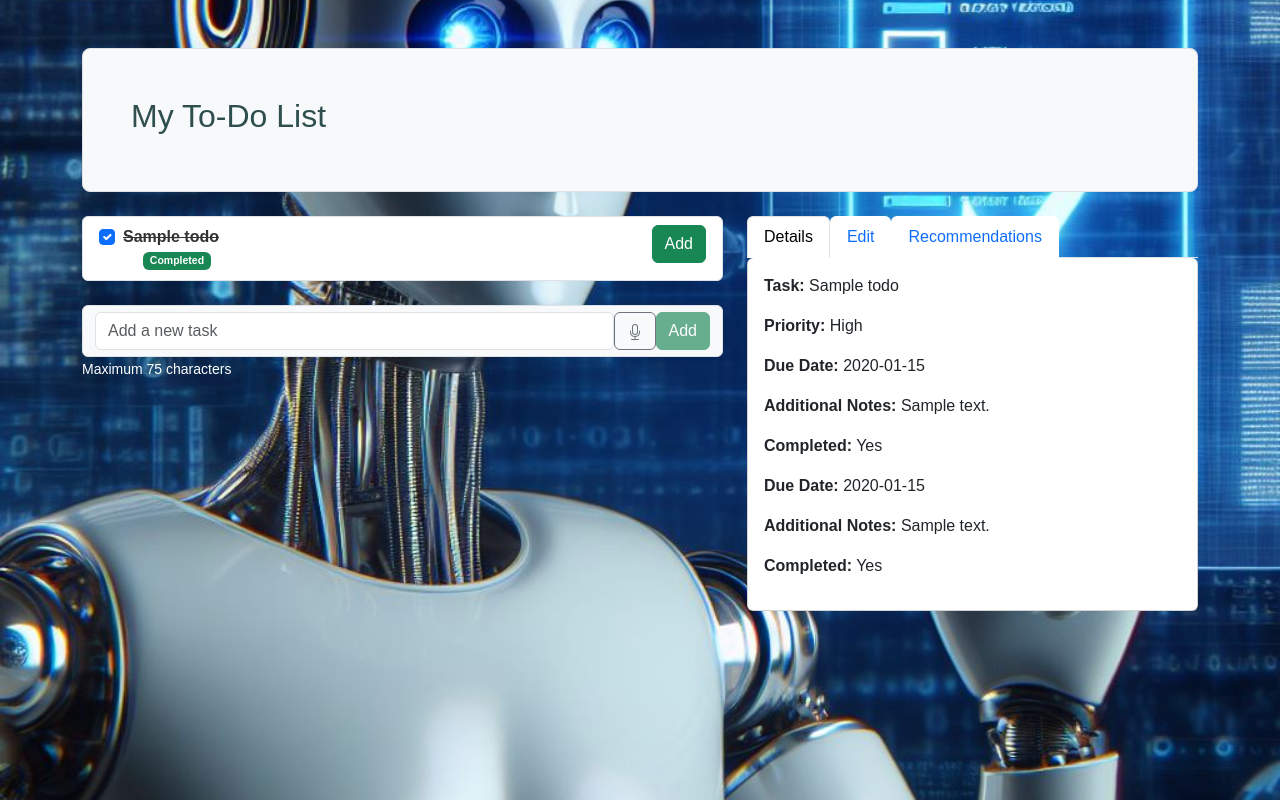
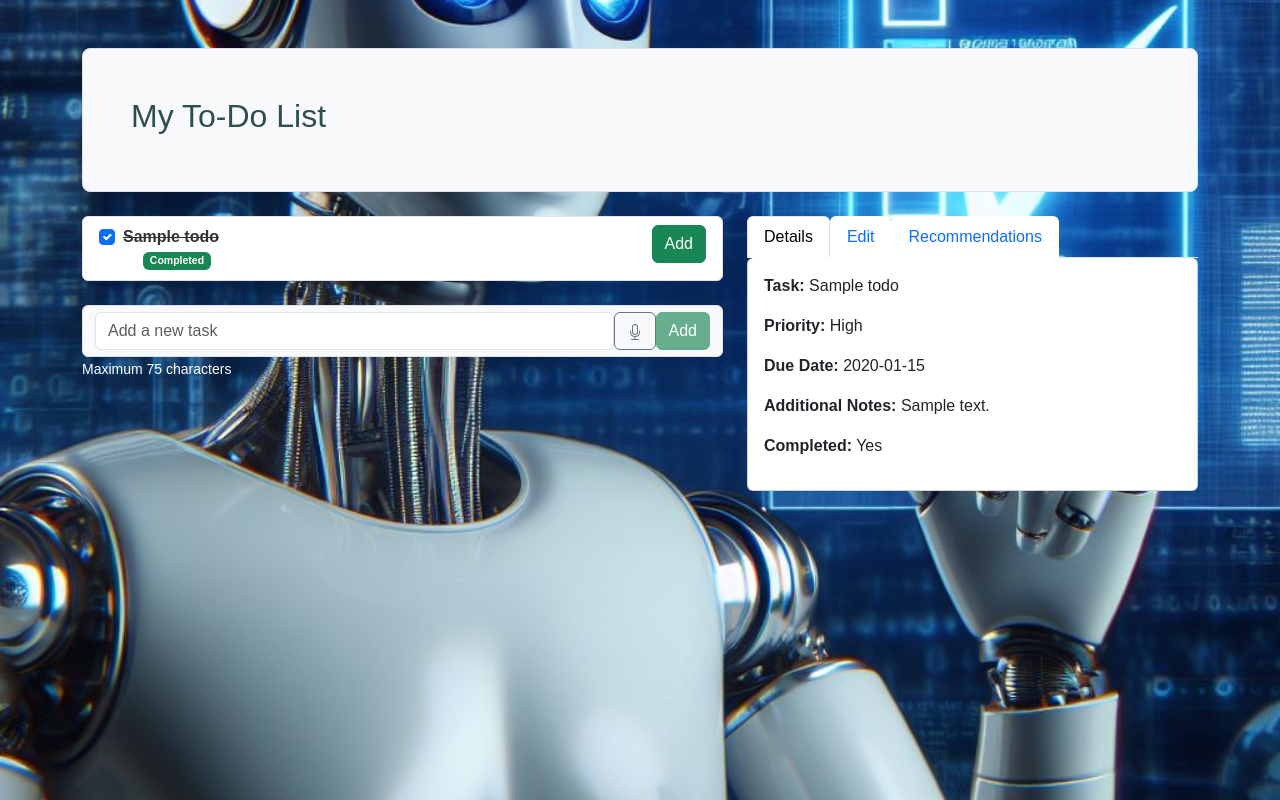
Before and after one commit to microsoft/EveryoneCanCode-US, a Flask app: page /details/1 in a window 1280 px wide. Run offline with Flask 3, Linux system fonts and the light colour scheme; tables that the repository leaves empty hold one stand-in row (values such as "Sample post").

Commit message:
propogating removing duplicate html across user stories

```diff
--- a/Track_1_ToDo_App/Sprint-07 - Advanced Styling Your Web App/src/app-s07-f01-us03/templates/index.html
+++ b/Track_1_ToDo_App/Sprint-07 - Advanced Styling Your Web App/src/app-s07-f01-us03/templates/index.html
@@ -105,9 +105,6 @@
                         <p><strong>Due Date:</strong> {{ g.todo.due_date }} </p>
                         <p><strong>Additional Notes:</strong> {{ g.todo.notes }}</p>
                         <p><strong>Completed:</strong> {{ g.todo.completed_str() }}</p>
-                        <p><strong>Due Date:</strong> {{ g.todo.due_date }} </p>
-                        <p><strong>Additional Notes:</strong> {{ g.todo.notes }}</p>
-                        <p><strong>Completed:</strong> {{ g.todo.completed_str() }}</p>
                     </div>
                 </div>
                 {% endif %}
--- a/Track_1_ToDo_App/Sprint-07 - Advanced Styling Your Web App/src/app-s07-f01-us04/templates/index.html
+++ b/Track_1_ToDo_App/Sprint-07 - Advanced Styling Your Web App/src/app-s07-f01-us04/templates/index.html
@@ -107,9 +107,6 @@
                         <p><strong>Due Date:</strong> {{ g.todo.due_date }} </p>
                         <p><strong>Additional Notes:</strong> {{ g.todo.notes }}</p>
                         <p><strong>Completed:</strong> {{ g.todo.completed_str() }}</p>
-                        <p><strong>Due Date:</strong> {{ g.todo.due_date }} </p>
-                        <p><strong>Additional Notes:</strong> {{ g.todo.notes }}</p>
-                        <p><strong>Completed:</strong> {{ g.todo.completed_str() }}</p>
                     </div>
                 </div>
                 {% endif %}
--- a/Track_1_ToDo_App/Sprint-07 - Advanced Styling Your Web App/src/app-s07-f01-us05/templates/index.html
+++ b/Track_1_ToDo_App/Sprint-07 - Advanced Styling Your Web App/src/app-s07-f01-us05/templates/index.html
@@ -109,9 +109,6 @@
                         <p><strong>Due Date:</strong> {{ g.todo.due_date }} </p>
                         <p><strong>Additional Notes:</strong> {{ g.todo.notes }}</p>
                         <p><strong>Completed:</strong> {{ g.todo.completed_str() }}</p>
-                        <p><strong>Due Date:</strong> {{ g.todo.due_date }} </p>
-                        <p><strong>Additional Notes:</strong> {{ g.todo.notes }}</p>
-                        <p><strong>Completed:</strong> {{ g.todo.completed_str() }}</p>
                     </div>
                 </div>
                 {% endif %}
```
